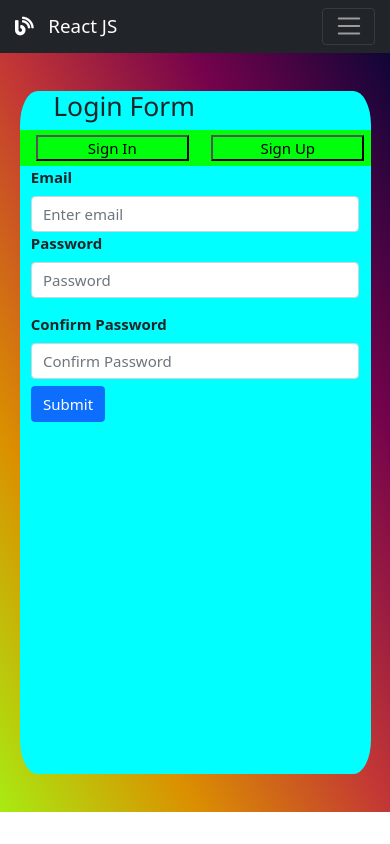
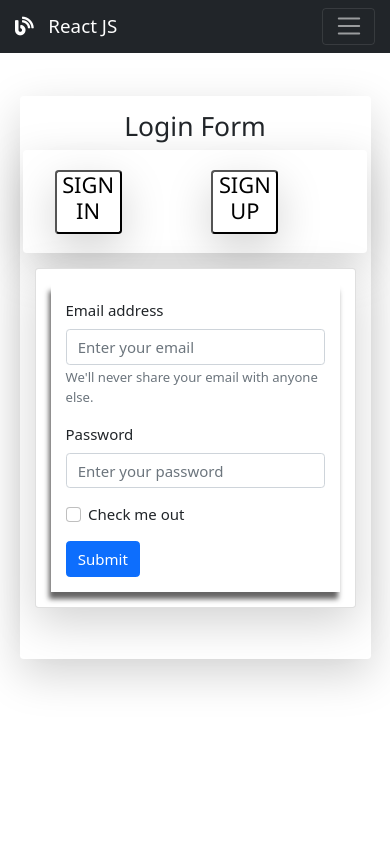
Before and after one commit to SahadevDahit/Webpage, a React (Create React App) app: page /#/login in a window 390 px wide. Built offline with nearby package versions, Linux system fonts and the light colour scheme.

Commit message:
making-responsive

```diff
--- a/src/components/login.css
+++ b/src/components/login.css
@@ -6,8 +6,8 @@
 
 .body {
     width: 100%;
-    height: 90vh;
-    background-image: linear-gradient(to left bottom, #100537, #75034c, #c33735, #db9000, #a8eb12);
+    height: 100%;
+    /* background-image: linear-gradient(to left bottom, #100537, #75034c, #c33735, #db9000, #a8eb12); */
     display: grid;
     place-items: center;
 }
@@ -15,18 +15,16 @@
 .body .container {
     width: 40%;
     height: 75%;
-    background-color: aqua;
+    margin-top: 10%;
+    /* background-color: aqua; */
     border-radius: 5%;
 }
 
-.container .one {
-    background-color: rgb(0, 255, 13);
-}
-
-.container .one .col button {
-    width: 100%;
+.container .row .btnn {
+    width: 50%;
     margin: 5px;
-    background-color: rgb(0, 255, 13);
+    border-radius: 25%;
+    /* background-color: rgb(0, 255, 13); */
 }
 
 @media (max-width: 600px) {
--- a/src/components/login.js
+++ b/src/components/login.js
@@ -1,4 +1,4 @@
-import React, { useState,useEffect } from 'react';
+import React, { useState } from 'react';
 import Signin from './signin.js'
 import Signup from './signup.js'
 
@@ -20,17 +20,17 @@ function Login() {
     return (
         <>
             <div className="body">
-                <div className="container">
-                <h1 className='px-4' > Login Form</h1>
+                <div className="container shadow-lg p-3 mb-3  mx-2 bg-white rounded">
+                <h1 className='px-4 text-center ' > Login Form</h1>
 
-                    <div className="row one" >
-                        <div className="col">
-                            <button onClick={signi} >Sign In</button>
+                    <div className="row shadow-lg p-3 mb-3 bg-white rounded" >
+                        <div className="col  ">
+                            <button className='btnn shadow-lg  mb-1 bg-white rounded' onClick={signi} ><h3>SIGN IN</h3></button>
 
                         </div>
-                        <div className="col">
+                        <div className="col ">
 
-                            <button onClick={signu}>Sign Up</button>
+                            <button className='btnn shadow-lg  mb-1 bg-white rounded' onClick={signu}><h3>SIGN UP</h3></button>
                         </div>
                     </div>
                     <div className="row two">
@@ -38,7 +38,7 @@ function Login() {
 
          {
 
-            signin==true?<Signin/>:<Signup/>
+            signin===true?<Signin/>:<Signup/>
          }
                         </div>
 
--- a/src/components/modules.css
+++ b/src/components/modules.css
@@ -6,6 +6,11 @@
     .love {
         background-color: black;
         width: 100%;
+        letter-spacing: 2px;
+    }
+    article {
+        font-size: larger;
+        letter-spacing: 2px;
     }
     .love1 .love2 {
         padding-top: 15px;
--- a/src/components/sidebar.css
+++ b/src/components/sidebar.css
@@ -3,7 +3,7 @@
         width: 100%;
     }
     .select {
-        font-size: 1rem;
+        font-size: 0.5rem;
         margin-right: 3px;
     }
 }
--- /dev/null
+++ b/src/components/signin.css
@@ -0,0 +1,5 @@
+ form {
+     -webkit-box-shadow: -2px 7px 5px 0px rgba(51, 50, 50, 0.75);
+     -moz-box-shadow: -2px 7px 5px 0px rgba(51, 50, 50, 0.75);
+     box-shadow: -2px 7px 5px 0px rgba(51, 50, 50, 0.75);
+ }
--- a/src/components/signin.js
+++ b/src/components/signin.js
@@ -1,37 +1,40 @@
 import React from 'react'
-import {Form,Button,Row,Col} from 'react-bootstrap'
-const signin = () => {
+import { useRef } from 'react'
+import './signin.css'
+const Signin = () => {
+    const username = useRef(null);
+    const password = useRef(null);
+    const handlesubmit = (event) => {
+        event.preventDefault();
+
+
+
+    }
+
     return (
         <>
 
-       <Form className='mt-1.5'>
+            <div className="card shadow-lg p-3 mb-5 bg-white rounded">
 
-        <Row className="mb-3">
-          <Form.Group controlId="formGridEmail">
-            <Form.Label style={{ fontWeight: 'bold' }}>Email</Form.Label>
-            <Form.Control type="email" placeholder="Enter email" />
-          </Form.Group>
-
-          <Form.Group controlId="formGridPassword">
-            <Form.Label style={{ fontWeight: 'bold' }}>Password</Form.Label>
-            <Form.Control type="password" placeholder="Password" />
-          </Form.Group>
-        </Row>
-
-        <Form.Group controlId="formGridPassword">
-          <Form.Label style={{ fontWeight: 'bold' }}> Confirm Password</Form.Label>
-          <Form.Control type="password" placeholder="Confirm Password" />
-        </Form.Group>
-
-
-
-        <Button variant="primary" type="submit" className='mt-2'>
-          Submit
-        </Button>
-      </Form>
-
+                <form className="align-items-center">
+                    <div className="mb-3 mt-3 mx-3">
+                        <label for="exampleInputEmail1" className="form-label">Email address</label>
+                        <input type="email" ref={username} placeholder='Enter your email' required className="form-control" id="exampleInputEmail1" aria-describedby="emailHelp" />
+                        <div id="emailHelp" className="form-text">We'll never share your email with anyone else.</div>
+                    </div>
+                    <div className="mb-3 mx-3">
+                        <label for="exampleInputPassword1" className="form-label">Password</label>
+                        <input type="password" ref={password} placeholder='Enter your password' required className="form-control" id="exampleInputPassword1" />
+                    </div>
+                    <div className="mb-3 mx-3 form-check">
+                        <input type="checkbox" className="form-check-input" id="exampleCheck1" />
+                        <label className="form-check-label" for="exampleCheck1">Check me out</label>
+                    </div>
+                    <button type="submit" onClick={handlesubmit} className=" mx-3 mb-3 btn btn-primary">Submit</button>
+                </form>
+            </div>
         </>
     )
 }
 
-export default signin
+export default Signin
--- /dev/null
+++ b/src/components/signup.css
@@ -0,0 +1,5 @@
+.signup form {
+    -webkit-box-shadow: -2px 7px 5px 0px rgba(51, 50, 50, 0.75);
+    -moz-box-shadow: -2px 7px 5px 0px rgba(51, 50, 50, 0.75);
+    box-shadow: -2px 7px 5px 0px rgba(51, 50, 50, 0.75);
+}
--- a/src/components/signup.js
+++ b/src/components/signup.js
@@ -1,49 +1,38 @@
 import React from 'react'
-import { Form, Button, Col, Row } from 'react-bootstrap'
-
+// import { Form, Button, Col, Row } from 'react-bootstrap'
+import './signup.css'
 
 const singup = () => {
-  return (
-    <>
-      <Form className='mt-1.5'>
-        <Row>
-          <Col>
-            <Form.Label style={{ fontWeight: 'bold' }}>First Name</Form.Label>
-            <Form.Control placeholder="First name" />
-          </Col>
-          <Col>
-            <Form.Label style={{ fontWeight: 'bold' }}>Last Name</Form.Label>
-            <Form.Control placeholder="Last name" />
-          </Col>
-        </Row>
-        <Row className="mb-3">
-          <Form.Group controlId="formGridEmail">
-            <Form.Label style={{ fontWeight: 'bold' }}>Email</Form.Label>
-            <Form.Control type="email" placeholder="Enter email" />
-          </Form.Group>
+    return ( <>
+      <div className="signup shadow-lg p-3 mb-5 bg-white rounded">
 
-          <Form.Group controlId="formGridPassword">
-            <Form.Label style={{ fontWeight: 'bold' }}>Password</Form.Label>
-            <Form.Control type="password" placeholder="Password" />
-          </Form.Group>
-        </Row>
+<form className=''>
 
-        <Form.Group controlId="formGridPassword">
-          <Form.Label style={{ fontWeight: 'bold' }}> Confirm Password</Form.Label>
-          <Form.Control type="password" placeholder="Confirm Password" />
-        </Form.Group>
+    <div className="mb-3 my-2 px-2">
+        <label for="exampleInputEmail1" className="form-label">Email address</label>
+        <input type="email" className="form-control" id="email" aria-describedby="emailHelp"/>
+        <div id="emailHelp" className="form-text">We'll never share your email with anyone else.</div>
+    </div>
+    <div className="mb-3 px-2">
+        <label for="exampleInputPassword1" className="form-label">Password</label>
+        <input type="password" className="form-control" id="password"/>
+    </div>
+    <div className="mb-3 px-2">
+        <label for="exampleInputPassword1" className="form-label">Confirm Password</label>
+        <input type="password" className="form-control" id="exampleInputPassword1"/>
+    </div>
 
-
-
-        <Button variant="primary" type="submit" className='mt-2'>
-          Submit
-        </Button>
-      </Form>
-
-
+    <div className="mb-3 mx-2 form-check">
+        <input type="checkbox" className="form-check-input " id="exampleCheck1"/>
+        <label className="form-check-label " for="exampleCheck1">Check me out</label>
+    </div>
+    <button type="submit" className="btn btn-primary m-2">Submit</button>
+</form>
+</div>
 
     </>
-  )
+
+    )
 }
 
 export default singup
```
Also changed, not shown: package.json (line endings or trailing spaces).
